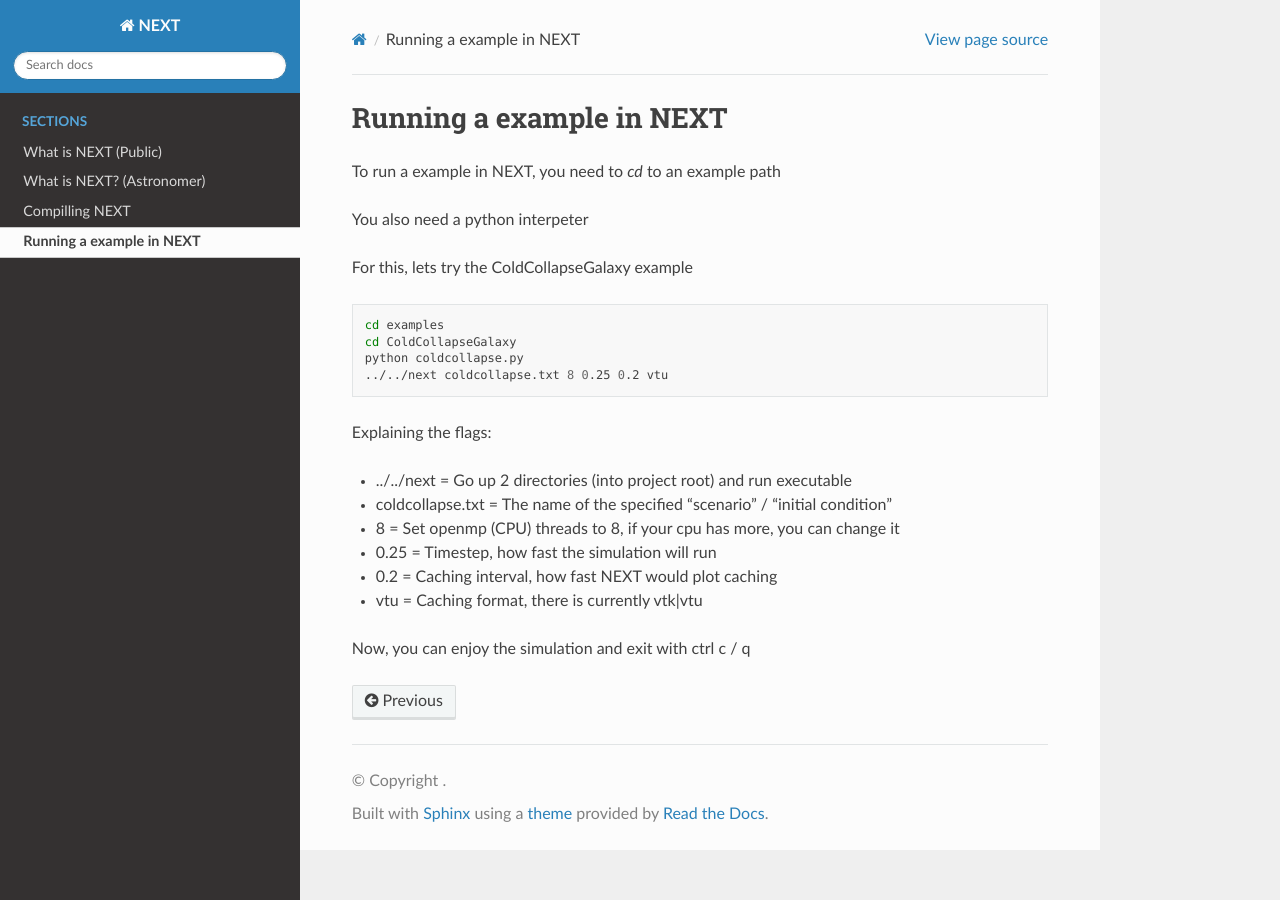
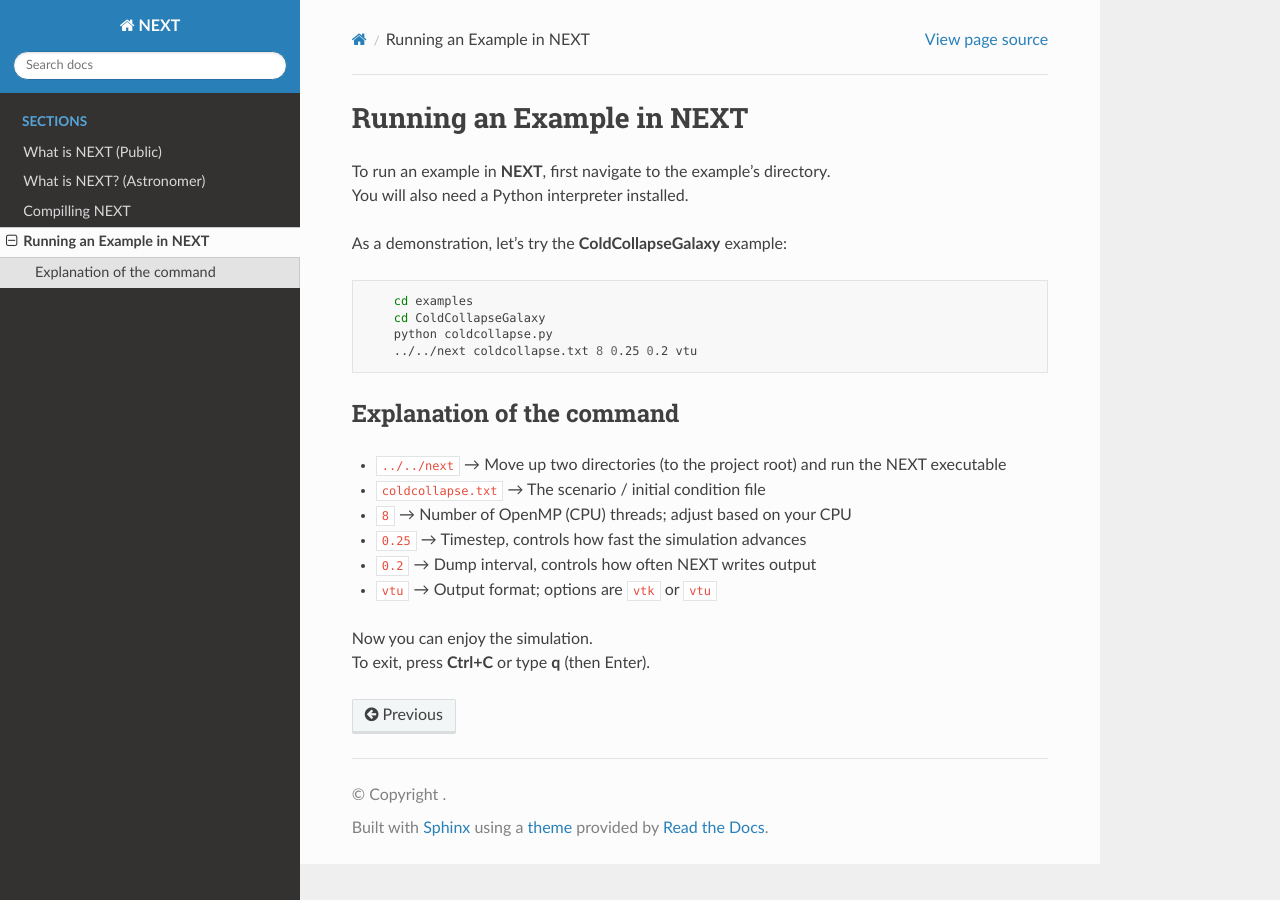
Before and after one commit to TimGoTheCreator/NEXT, a Sphinx documentation site: the page built from docs/running-example.md, in a window 1280 px wide. Built offline with Sphinx 7.4.7 and the Read the Docs theme 3.1.0, drawn with Linux system fonts in a browser that asks for light colours.

Commit message:
Update running-example.md

````diff
--- a/docs/running-example.md
+++ b/docs/running-example.md
@@ -1,30 +1,23 @@
-# Running a example in NEXT
+# Running an Example in NEXT
 
-To run a example in NEXT, you need to *cd* to an example path
+To run an example in **NEXT**, first navigate to the example’s directory.
+You will also need a Python interpreter installed.
 
-You also need a python interpeter
+As a demonstration, let’s try the **ColdCollapseGalaxy** example:
+```bash
+    cd examples
+    cd ColdCollapseGalaxy
+    python coldcollapse.py
+    ../../next coldcollapse.txt 8 0.25 0.2 vtu
+```
+### Explanation of the command
 
-For this, lets try the ColdCollapseGalaxy example
+- `../../next` → Move up two directories (to the project root) and run the NEXT executable
+- `coldcollapse.txt` → The scenario / initial condition file
+- `8` → Number of OpenMP (CPU) threads; adjust based on your CPU
+- `0.25` → Timestep, controls how fast the simulation advances
+- `0.2` → Dump interval, controls how often NEXT writes output
+- `vtu` → Output format; options are `vtk` or `vtu`
 
-```bash
-cd examples
-cd ColdCollapseGalaxy
-python coldcollapse.py
-../../next coldcollapse.txt 8 0.25 0.2 vtu
-```
-
-Explaining the flags:
-
-- ../../next = Go up 2 directories (into project root) and run executable
-
-- coldcollapse.txt = The name of the specified "scenario" / "initial condition"
-
-- 8 = Set openmp (CPU) threads to 8, if your cpu has more, you can change it
-
-- 0.25 = Timestep, how fast the simulation will run
-
-- 0.2 = Caching interval, how fast NEXT would plot caching
-
-- vtu = Caching format, there is currently vtk|vtu
-
-Now, you can enjoy the simulation and exit with ctrl c / q
+Now you can enjoy the simulation.
+To exit, press **Ctrl+C** or type **q** (then Enter).
````
